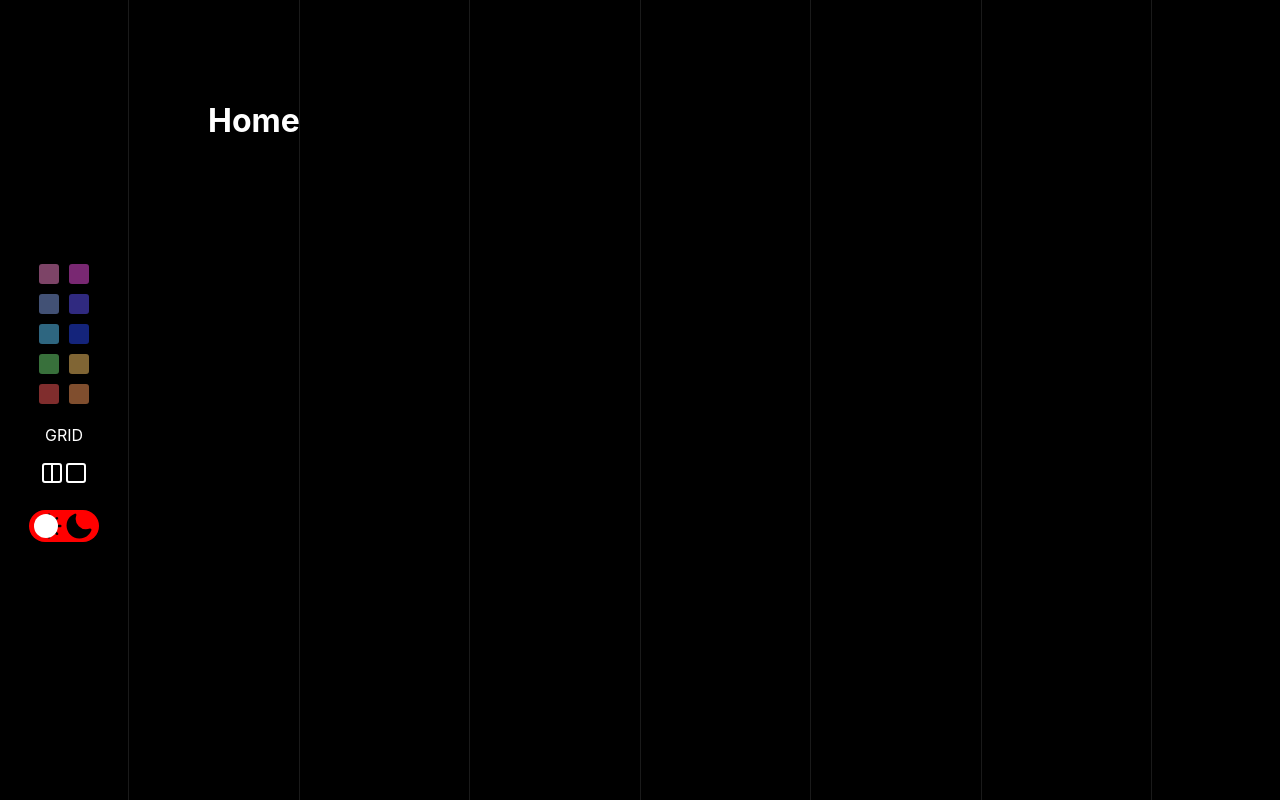
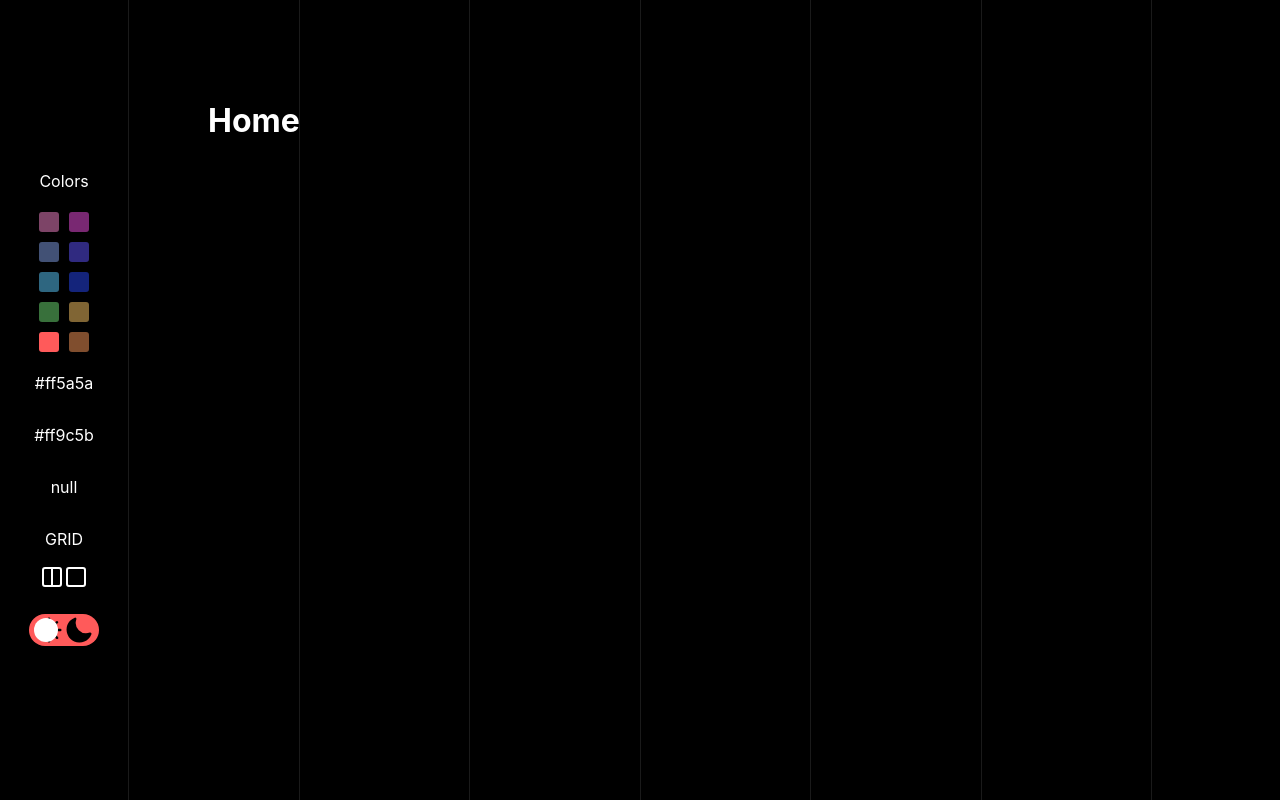
Before and after one commit to Noudea/portfolio2021, a Next.js app: page / in a window 1280 px wide. Built offline with nearby package versions, Linux system fonts and the light colour scheme.

Commit message:
added color support

```diff
--- a/components/switcher/ColorSwitcher.js
+++ b/components/switcher/ColorSwitcher.js
@@ -1,19 +1,82 @@
-import { useContext } from "react";
+import { useContext , useEffect } from "react";
 import ThemeContext from "../../context/ThemeContext";
 import ThemeColors from "../../theme/ThemeColors";
 
 const ColorSwitcher = () => {
     const colors = ThemeColors.colors
 
-  return (
-    <div className="colorContainer">
+    const {color,setColor} = useContext(ThemeContext)
+    const mainColor = useContext(ThemeContext).color
+
+    useEffect(() => {
+        console.log("color",mainColor)
+        console.log('orange',colors.orange)
+
+        if(color == colors.orange) {
+            console.log('ouiudsq')
+        }
+    },[])
+
+
+    const setColorPink = () => {
+        setColor(colors.pink)
+        window.localStorage.setItem('mainColor',colors.pink)
+    }
+
+    const setColorDarkPink = () => {
+        setColor(colors.darkPink)
+        window.localStorage.setItem('mainColor',colors.darkPink)
+    }
+
+    const setColorPurple = () => {
+        setColor(colors.purple)
+        window.localStorage.setItem('mainColor',colors.purple)
+    }
+
+    const setColorDarkPurple = () => {
+        setColor(colors.darkPurple)
+        window.localStorage.setItem('mainColor',colors.darkPurple)
+    }
+
+    const setColorBlue = () => {
+        setColor(colors.blue)
+        window.localStorage.setItem('mainColor',colors.blue)
+    }
+
+    const setColorDarkBlue = () => {
+        setColor(colors.darkBlue)
+        window.localStorage.setItem('mainColor',colors.darkBlue)
+    }
+
+    const setColorGreen = () => {
+        setColor(colors.green)
+        window.localStorage.setItem('mainColor',colors.green)
+    }
+
+    const setColorYellow = () => {
+        setColor(colors.yellow)
+        window.localStorage.setItem('mainColor',colors.yellow)
+    }
+
+    const setColorRed = () => {
+        setColor(colors.red)
+        window.localStorage.setItem('mainColor',colors.red)
+    }
+
+    const setColorOrange = () => {
+        setColor(colors.orange)
+        window.localStorage.setItem('mainColor',colors.orange)
+    }
+
+  return (<>
+    <p>Colors</p>
       <style jsx>{`
 
         .colorContainer {
             display:flex;
             justify-content:center;
             flex-wrap:wrap;
-            width:5vw;
+            max-width:70px;
         }
 
         .palette {
@@ -27,9 +90,11 @@ const ColorSwitcher = () => {
 
         .purple {
           background-color: ${colors.purple};
+          console.log(color)
         }
         .darkPurple {
             background-color: ${colors.darkPurple};
+            console.log(color)
         }
         .darkPink {
             background-color: ${colors.darkPink};
@@ -56,20 +121,27 @@ const ColorSwitcher = () => {
             background-color: ${colors.orange};
         }
 
+        .active {
+            opacity : 1;
+        }
 
       `}</style>
-      <div className="palette pink"></div>
-      <div className="palette darkPink"></div>
-      <div className="palette purple"></div>
-      <div className="palette darkPurple"></div>
-      <div className="palette blue"></div>
-      <div className="palette darkBlue"></div>
-      <div className="palette green"></div>
-      <div className="palette yellow"></div>
-      <div className="palette red"></div>
-      <div className="palette orange"></div>
+    <div className="colorContainer">
+        <div onClick={setColorPink} className={color == colors.pink ? 'palette pink active' : 'palette pink'}></div>
+        <div onClick={setColorDarkPink} className={color == colors.darkPink ? 'palette darkPink active' : 'palette darkPink'}></div>
+        <div onClick={setColorPurple} className={color == colors.purple ? 'palette purple active' : 'palette purple'}></div>
+        <div onClick={setColorDarkPurple} className={color == colors.darkPurple ? 'palette darkPurple active' : 'palette darkPurple'}></div>
+        <div onClick={setColorBlue} className={color == colors.blue ? 'palette blue active' : 'palette blue'}></div>
+        <div onClick={setColorDarkBlue} className={color == colors.darkBlue ? 'palette darkBlue active' : 'palette darkBlue'}></div>
+        <div onClick={setColorGreen} className={color == colors.green ? 'palette green active' : 'palette green'}></div>
+        <div onClick={setColorYellow} className={color == colors.yellow ? 'palette yellow active' : 'palette yellow'}></div>
+        <div onClick={setColorRed} className={color == colors.red? 'palette red active' : 'palette red'}></div>
+        <div onClick={setColorOrange} className={color == colors.orange ? 'palette orange active' : 'palette orange'}></div>
+        <p>{color}</p>
+        <p>{colors.orange}</p>
+        {color == colors.orange ? <p>dsqdqsdqs</p> : <p>null</p>}
     </div>
-  );
+  </>)
 };
 
 export default ColorSwitcher;
--- a/components/switcher/SwitchButton.js
+++ b/components/switcher/SwitchButton.js
@@ -5,6 +5,7 @@ import ThemeColors from '../../theme/ThemeColors'
 const SwitchButton = () => {
 
     const {theme,setTheme} = useContext(ThemeContext)
+    const {color,setColor} = useContext(ThemeContext)
 
     const toggleSwitch = () => {
         const localStorage =  window.localStorage
@@ -36,7 +37,7 @@ const SwitchButton = () => {
                 border-radius: 50px;
                 width: 70px;
                 height: 32px;
-                background: red;
+                background: ${color};
                 transition-duration: 0.5s;
             }
 
--- a/context/ThemeContext.js
+++ b/context/ThemeContext.js
@@ -4,8 +4,8 @@ import ThemeColors from '../theme/ThemeColors'
 const ThemeContext = React.createContext({
     theme : ThemeColors.dark,
     setTheme : () => {},
-    colors : ThemeColors.colors,
-    setColors : () => {},
+    color : ThemeColors.colors.red,
+    setColor : () => {},
     grid : false,
     setGrid : () => {}
 })
--- a/layout/Layout.js
+++ b/layout/Layout.js
@@ -9,7 +9,7 @@ import ThemeContext from "../context/ThemeContext"
 const Layout = ({children}) => {
 
     const themeColors = useContext(ThemeContext).theme
-
+    const color = useContext(ThemeContext).color
 
     return(<>
     <style jsx>{`
--- a/provider/GeneralProvider.js
+++ b/provider/GeneralProvider.js
@@ -1,10 +1,11 @@
-import { useState, useEffect } from 'react'
+import { useState, useEffect , useContext } from 'react'
 
 import ThemeContext from "../context/ThemeContext"
 import ThemeProvider from "./ThemeProvider"
 
 
 const GeneralProvider = ({children}) => {
+
     return(
         <ThemeProvider>
             {children}
--- a/provider/ThemeProvider.js
+++ b/provider/ThemeProvider.js
@@ -6,11 +6,11 @@ const ThemeProvider = ({children}) => {
 
     // const context = useContext(ThemeContext)
     const [theme,setTheme] = useState(ThemeColors.dark)
-    const [colors,setColors] = useState(ThemeColors.colors)
+    const [color,setColor] = useState(ThemeColors.colors.red)
     const [grid,setGrid] = useState(true)
 
 
-    useEffect(() => {
+    useEffect(async() => {
 
         const localStorage =  window.localStorage
 
@@ -22,16 +22,20 @@ const ThemeProvider = ({children}) => {
             setTheme(ThemeColors[localStorage.getItem('theme')])
         }
 
-        console.log(window.localStorage.getItem('theme'))
+        if(!localStorage.getItem('mainColor')) {
+            localStorage.setItem('mainColor',color)
+        }
 
-
+        if(localStorage.getItem('mainColor')) {
+            setColor(localStorage.getItem('mainColor'))
+        }
     }, [])
 
     const context = {
         theme,
         setTheme,
-        colors,
-        setColors,
+        color,
+        setColor,
         grid,
         setGrid
     }
```
